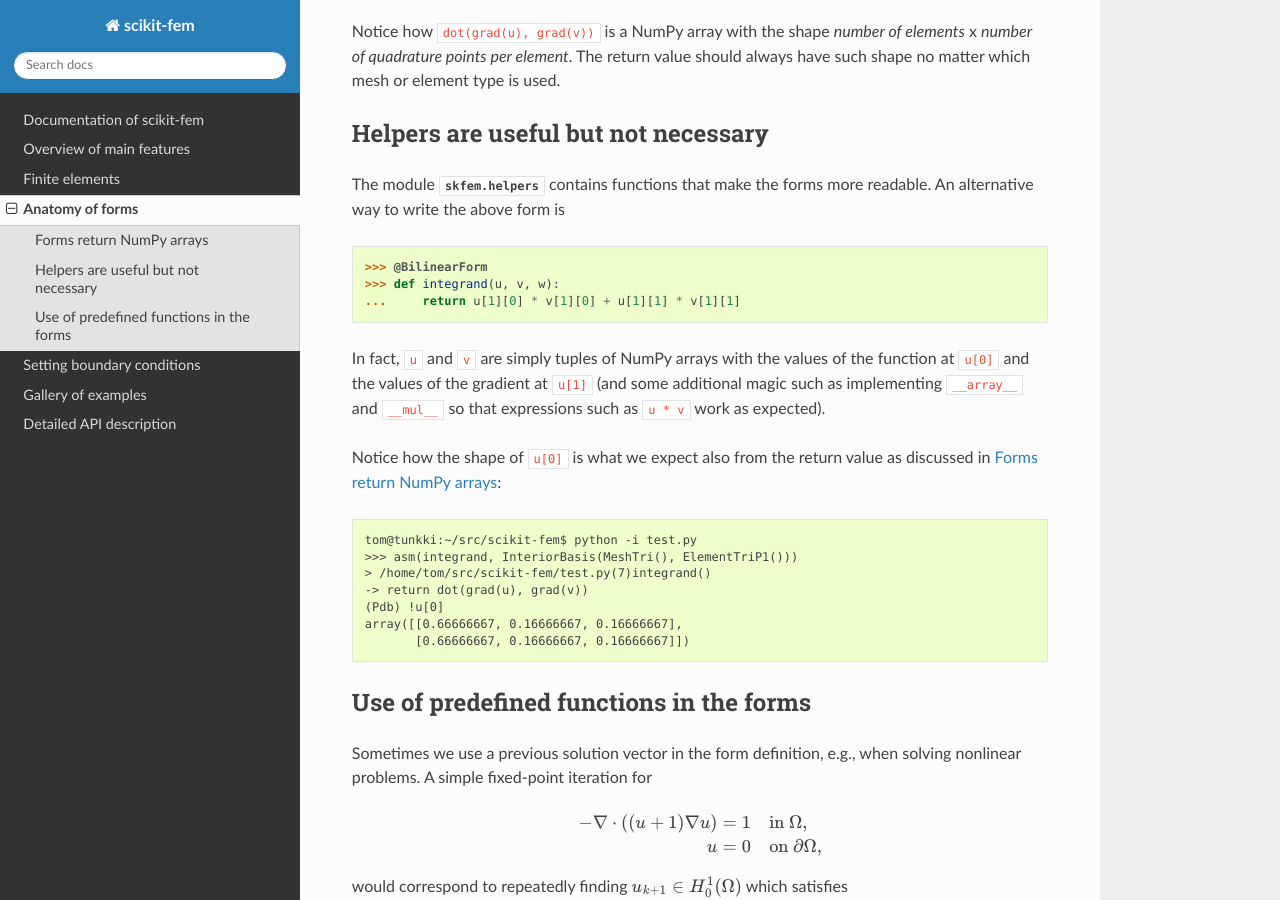
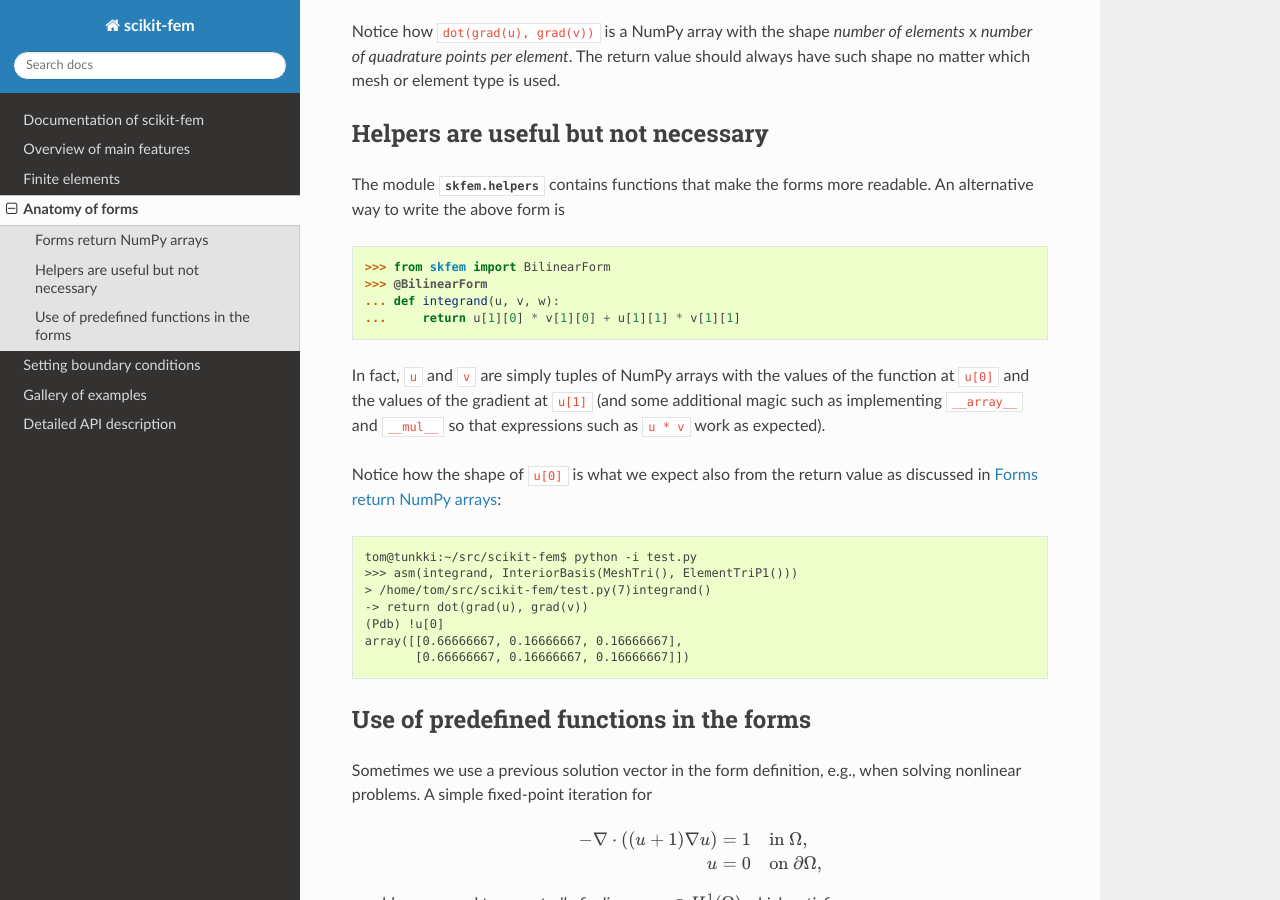
Before and after one commit to kinnala/scikit-fem, a Sphinx documentation site: the page built from docs/forms.rst, in a window 1280 px wide and 900 px high, scrolled down 1699 px. Built offline with Sphinx 7.4.7 and the Read the Docs theme 2.0.0, drawn with Linux system fonts in a browser that asks for light colours.

Commit message:
Fix doctest

```diff
--- a/docs/forms.rst
+++ b/docs/forms.rst
@@ -108,8 +108,9 @@ readable.  An alternative way to write the above form is
 
 .. doctest:: python
 
+   >>> from skfem import BilinearForm
    >>> @BilinearForm
-   >>> def integrand(u, v, w):
+   ... def integrand(u, v, w):
    ...     return u[1][0] * v[1][0] + u[1][1] * v[1][1]
 
 In fact, ``u`` and ``v`` are simply tuples of NumPy arrays
```
